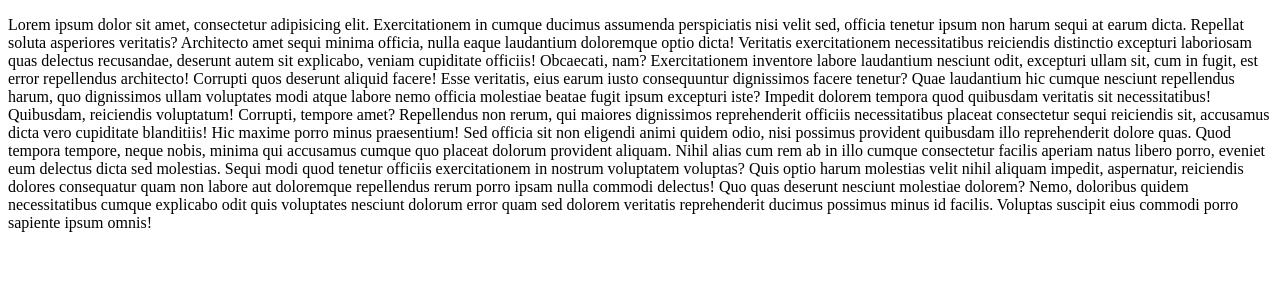
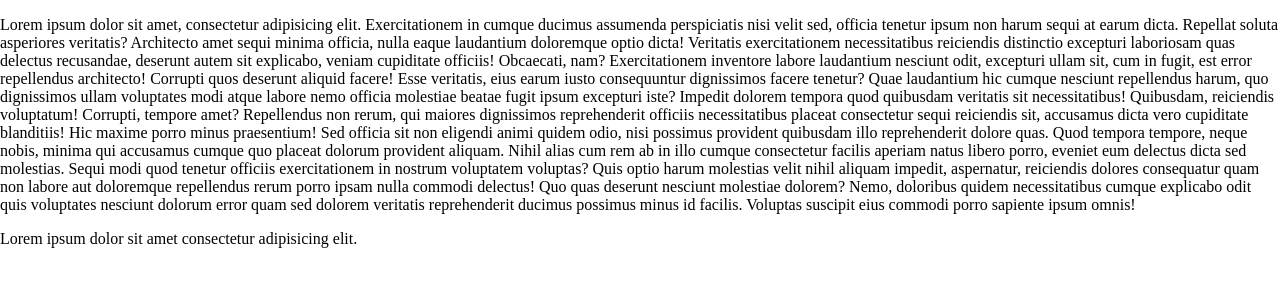
Before and after one commit to odindem/from0to1, a plain HTML site: page index.html in a window 1280 px wide. Drawn offline with Linux system fonts and the light colour scheme.

```diff
--- a/css/style.css
+++ b/css/style.css
@@ -2,3 +2,6 @@ body {
   margin: 0;
   padding: 0;
 }
+.main {
+  background-color: #fff;
+}
--- a/index.html
+++ b/index.html
@@ -5,6 +5,7 @@
     <meta charset="UTF-8">
     <meta name="viewport" content="width=device-width, initial-scale=1.0">
     <title>Document</title>
+    <link rel="stylesheet" href="css/style.css">
 </head>
 <p class="text">Lorem ipsum dolor sit amet, consectetur adipisicing elit. Exercitationem in cumque ducimus assumenda
     perspiciatis nisi velit sed, officia tenetur ipsum non harum sequi at earum dicta. Repellat soluta asperiores
@@ -30,6 +31,9 @@
     Nemo, doloribus quidem necessitatibus cumque explicabo odit quis voluptates nesciunt dolorum error quam sed dolorem
     veritatis reprehenderit ducimus possimus minus id facilis. Voluptas suscipit eius commodi porro sapiente ipsum
     omnis!</p>
+<div class="main">
+    Lorem ipsum dolor sit amet consectetur adipisicing elit.
+</div>
 
 <body>
 
```
